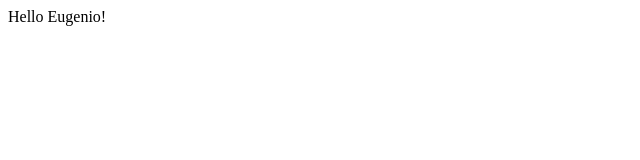
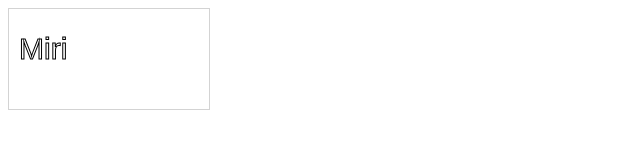
Before and after one commit to j3tm1r/j3tm1r.github.io, a plain HTML site: page index.html in a window 1280 px wide. Shown: the whole page, without its empty margins (0-640 px from the left). Drawn offline with Linux system fonts and the light colour scheme.

Commit message:
Update index.html

```diff
--- a/index.html
+++ b/index.html
@@ -2,7 +2,15 @@
 <html>
 <body>
 
-Hello Eugenio!
+<canvas id="myCanvas" width="200" height="100" style="border:1px solid #d3d3d3;">
+Your browser does not support the HTML5 canvas tag.</canvas>
+
+<script>
+var c = document.getElementById("myCanvas");
+var ctx = c.getContext("2d");
+ctx.font = "30px Arial";
+ctx.strokeText("Miri ",10,50);
+</script>
 
 </body>
 </html>
```
